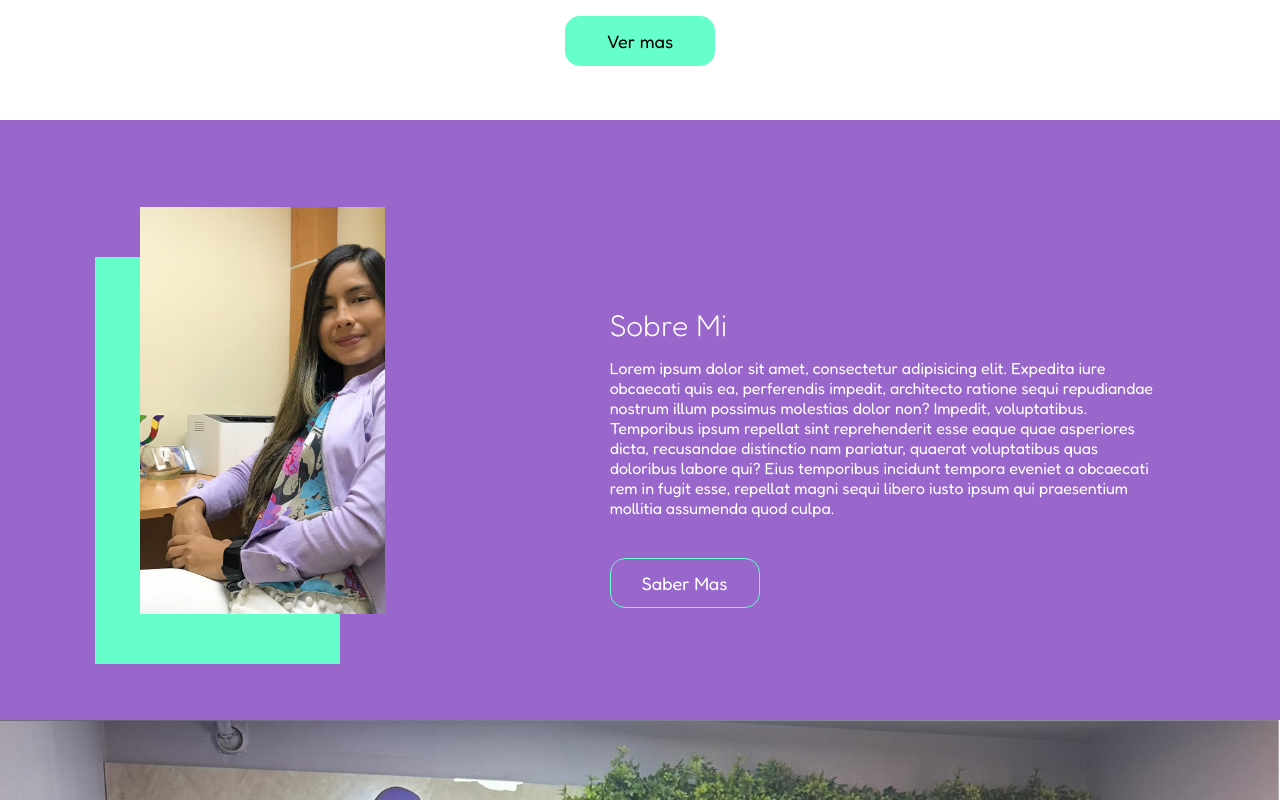
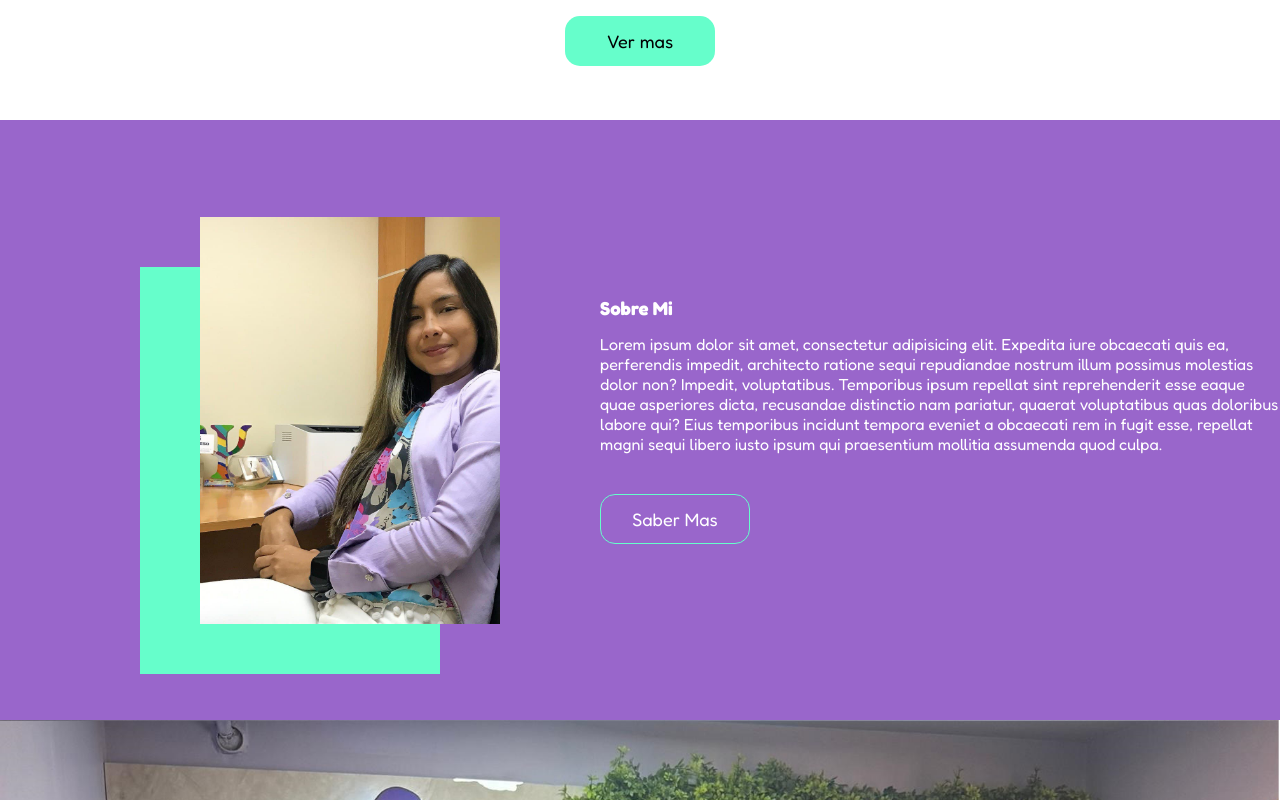
Before and after one commit to Rvilov/depensar, a React (Vite) app: page / in a window 1280 px wide. Shown: the part 1540-2340 px from the top of the page. Built offline with nearby package versions, Linux system fonts and the light colour scheme.

Commit message:
Alineados servicio y portadas - comenzando con Sobre mi

```diff
--- a/src/components/SobreMi.jsx
+++ b/src/components/SobreMi.jsx
@@ -5,14 +5,17 @@ export const SobreMi = () =>{
     return(
 
 
-        <div className="sobremi">
+
             <div className="sobremi-div">
 
+
                 <div className="sobremi-foto">
+                    <div className="sobremi-div-foto">
 
-                </div>
-                <div className="sobremi-background">
+                    </div>
+                    <div className="sobremi-div-background">
 
+                    </div>
                 </div>
 
                 <div className="sobremi-texto">
@@ -27,7 +30,7 @@ export const SobreMi = () =>{
                     </button>
                 </div>
             </div>
-        </div>
+
     )
 
 
--- a/src/styles/footerD.css
+++ b/src/styles/footerD.css
@@ -1,5 +1,6 @@
 .footerD{
     height: 250px;
+    padding: 45px;
     width: auto;
 
     display: flex;
@@ -16,7 +17,7 @@
     display: flex;
     flex-direction: column;
 
-    margin: 0px 170px 0px 130px
+    margin: 0px 130px 0px 130px
 
 }
 
@@ -24,8 +25,11 @@
     width: 150px;
     height: 150px;
 
-    border: 1px solid black;
 
+    background-image: url("../assets/Logo-Solo.png");
+    background-position: center;
+    background-size: contain;
+    background-repeat: no-repeat;
 
 }
 
--- a/src/styles/portada.css
+++ b/src/styles/portada.css
@@ -23,7 +23,7 @@
      position: relative;
 
     top: 250px;
-    left: 120px;
+    left: 140px;
     width: 100px;
 }
 
--- a/src/styles/services.css
+++ b/src/styles/services.css
@@ -8,7 +8,7 @@
 
 
     height: 760px;
-    padding: 10px 20px 0px 20px;
+    padding: 10px 120px 0px 120px;
 
     background: white
 }
--- a/src/styles/sobreMi.css
+++ b/src/styles/sobreMi.css
@@ -1,38 +1,36 @@
-.sobremi{
-    display: flex;
 
-    justify-content: space-around;
-    align-items: center;
-
-    width: auto;
-    height: 600px;
-
-     background: #9966cb;
-
-}
 
 .sobremi-div{
    display: flex;
 
-   justify-content: space-around;
+   justify-content: center;
    align-items: center;
 
-   width: 1100px;
-   height: 500px;
+   width: auto;
+   height: 600px;
 
-    background: #9966cb;
+   background: #9966cb;
 
 }
 
 .sobremi-foto{
+    height: 600px;
+
+    width: auto;
+    display: flex;
+    justify-content: center;
+    align-items: center;
+
+
+}
+
+.sobremi-div-foto{
     z-index: 1;
 
     position: relative;
 
-    left: 50px;
-    bottom: 10px;
-
-    width: 258px;
+    left: 200px;
+    width: 300px;
     height: 407px;
 
     background-image: url(../assets/4.jpg);
@@ -43,15 +41,16 @@
 }
 
 
-.sobremi-background{
+.sobremi-div-background{
     z-index: 0;
 
     position: relative;
     overflow: hidden;
 
-    right: 240px;
-    top: 40px;
-    width: 258px;
+
+    right: 160px;
+    top: 50px;
+    width: 300px;
     height: 407px;
     background-color: #66fecb;
 
@@ -60,11 +59,14 @@
 
 .sobremi-texto{
 
+    display: flex;
+    justify-content: center;
+    flex-direction: column;
 
-    width: 640px;
-    height: 286px;;
+    width: 740px;
+    height: 500px;;
 
-    padding: 30px;
+
 
     color: white;
 
--- a/src/styles/valores.css
+++ b/src/styles/valores.css
@@ -1,6 +1,6 @@
 .valores{
-    height: 760px;
-    padding: 45px;
+    height: 720px;
+    padding: 40px 100px 40px 100px;
     display: flex;
     align-items: center;
     flex-direction: column;
```
